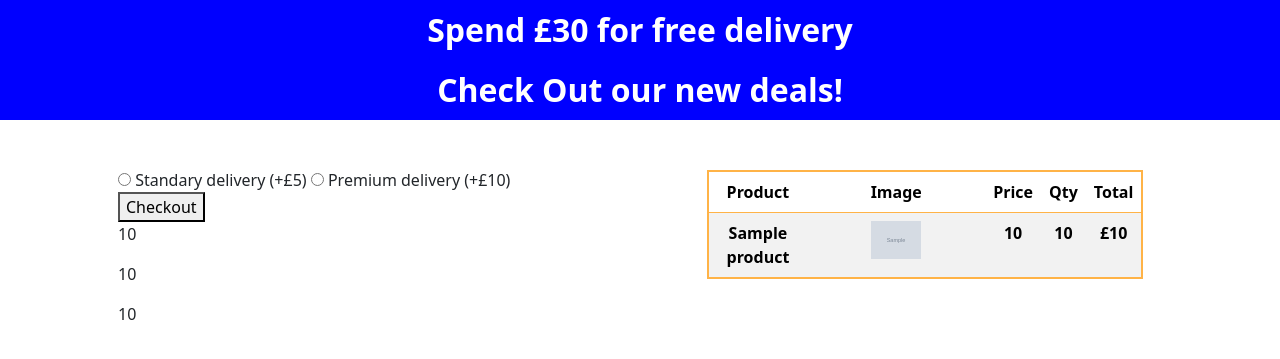
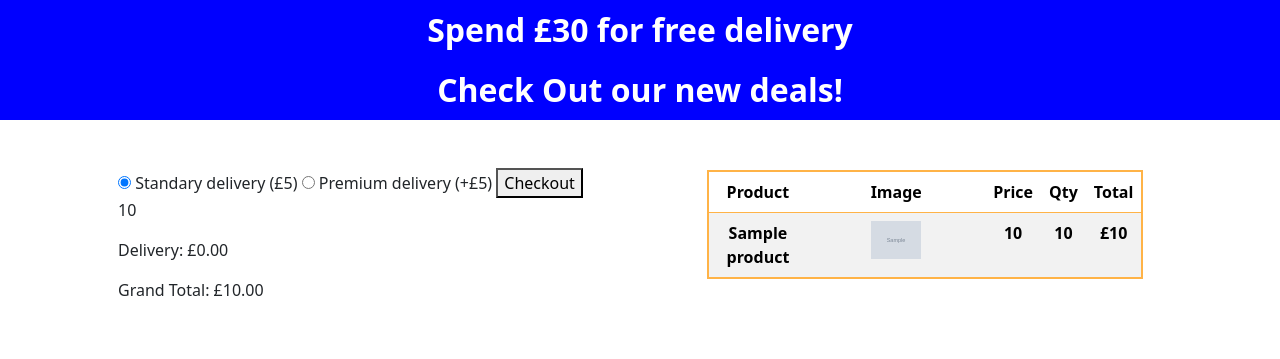
Before and after one commit to HarrisonT1/Portfolio-Project-5, a Django app: template checkout/templates/checkout/checkout.html in a window 1280 px wide. Shown: the part 80-439 px from the top of the page. Run offline with Django 4.2, Linux system fonts and the light colour scheme; the template is opened without the code that fills it: most values are stand-ins (such as "Sample title", 1, 10 or a date in 2020); grey boxes marked "Sample" are stand-in pictures; lists and menus that the app fills with data are empty; some libraries are stand-ins or nearby versions.

Commit message:
Used jquery function to change delivery cost on front end

```diff
--- a/checkout/templates/checkout/checkout.html
+++ b/checkout/templates/checkout/checkout.html
@@ -9,12 +9,12 @@
                         {% csrf_token %}
                         {{ form|crispy }}
                         <label>
-                            <input id="s-delivery" type="radio" value="standard" name="delivery_method">
-                            Standary delivery (+£5)
+                            <input type="radio" value="standard" name="delivery_method" checked>
+                            Standary delivery (£5)
                         </label>
                         <label>
-                            <input id="p-delivery" type="radio" value="premium" name="delivery_method">
-                            Premium delivery (+£10)
+                            <input type="radio" value="premium" name="delivery_method">
+                            Premium delivery (+£5)
                         </label>
                         <button type="submit">Checkout</button>
                     </form>
@@ -67,18 +67,23 @@
         console.log(orderTotal)
 
         function updateTotals(delivery_method){
-            let delivery_cost = 0
+            var deliveryCost = 0
             if (orderTotal < FREE_DELIVERY_THRESHOLD) {
-                delivery_cost = (delivery_method === 'premium') ? PREMIUM_DELIVERY_COST : STANDARD_DELIVERY_COST;
+                deliveryCost = (delivery_method === 'premium') ? PREMIUM_DELIVERY_COST : STANDARD_DELIVERY_COST;
             } else {
-                delivery_cost = 0
+                deliveryCost = 0
             }
-            let grandTotal = orderTotal + delivery_cost;
-            console.log(delivery_cost)
+            var grandTotal = orderTotal + deliveryCost;
+            console.log(deliveryCost)
             console.log(delivery_method)
             console.log(grandTotal)
+            $('#delivery-cost').text('Delivery: £' + deliveryCost.toFixed(2))
+            $('#grand-total').text('Grand Total: £' + grandTotal.toFixed(2))
         }
         updateTotals('standard')
+        $('input[name="delivery_method"]').on('change', function() {
+            updateTotals($(this).val())
+        })
     });
 </script>
 {% endblock %}
```
